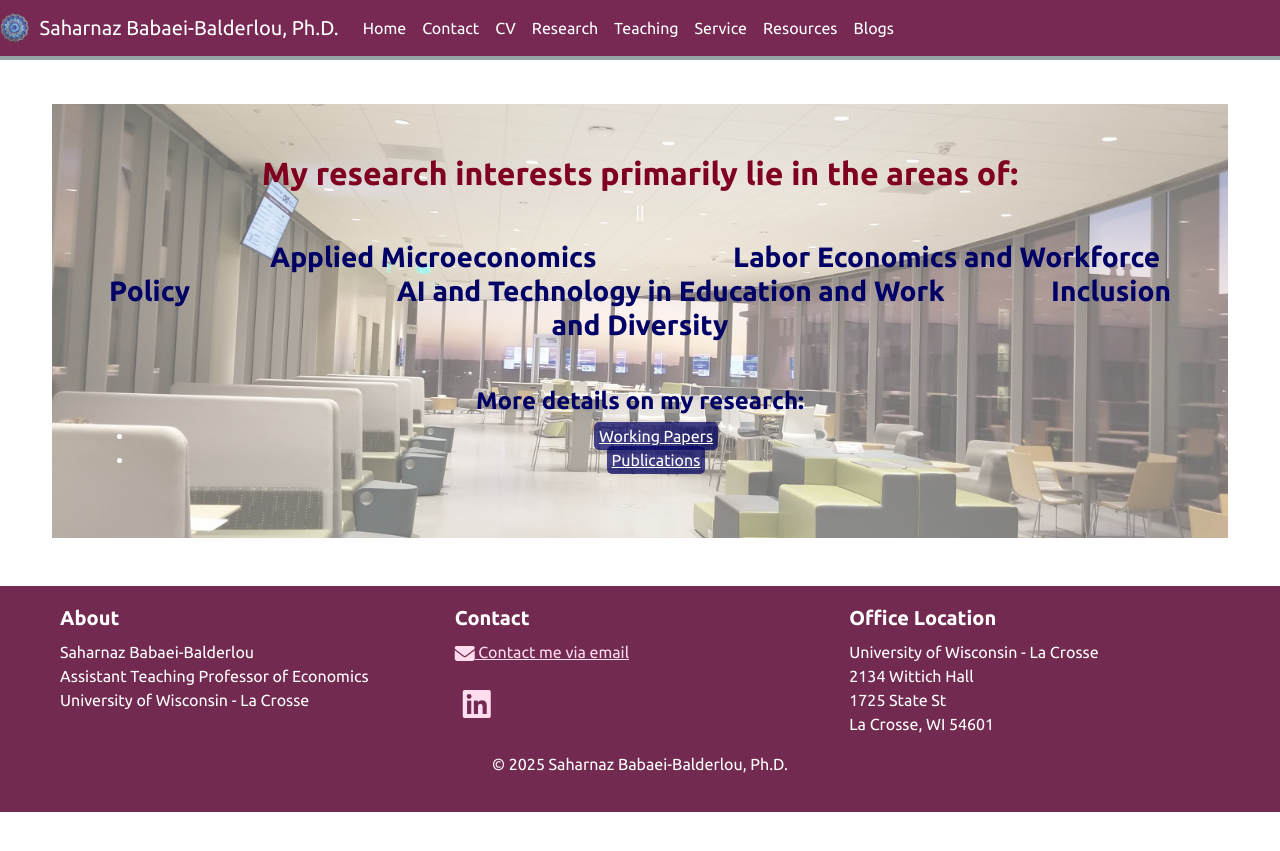
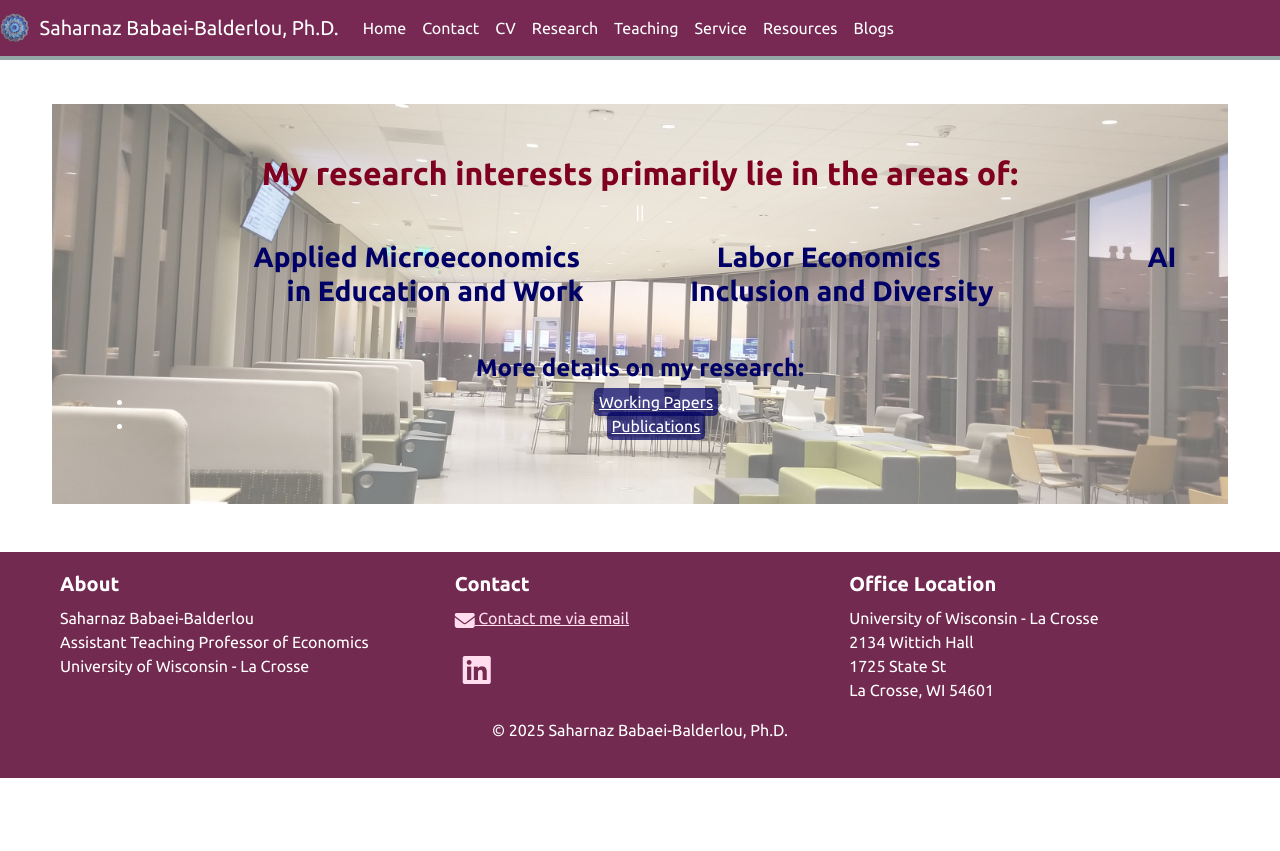
Before and after one commit to saharnazb/saharnazb.github.io, a Jekyll site: the page built from _pages/research.md, in a window 1280 px wide. Shown: the top 851 px of the page. Built offline with Jekyll 4.4.1, drawn with Linux system fonts in a browser that asks for light colours; nearby versions of some CDN libraries; library files that are not in the unit come from our copies; a style sheet for code colours, icons or effects is not loaded.

Commit message:
Update research.md

```diff
--- a/_pages/research.md
+++ b/_pages/research.md
@@ -13,8 +13,8 @@ permalink: /research/
 
   <h3 style="color: #000066; margin-bottom: 20px;">
   <span style="margin-right: 130px; margin-left: 150px;"><strong>Applied Microeconomics</strong></span>
-  <span style="margin-right: 200px;"><strong>Labor Economics and Workforce Policy</strong></span>
-  <span style="margin-right: 100px;"><strong>AI and Technology in Education and Work</strong></span>
+  <span style="margin-right: 200px;"><strong>Labor Economics</strong></span>
+  <span style="margin-right: 100px;"><strong>AI in Education and Work</strong></span>
   <span><strong>Inclusion and Diversity</strong></span>
 </h3>
 
```
